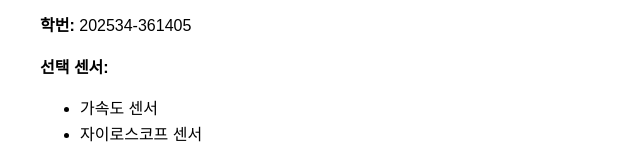
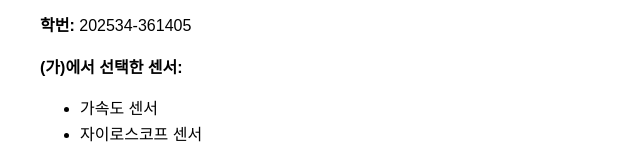
Before and after one commit to wonni-913/sensor-info-, a plain HTML site: page index.html in a window 1280 px wide. Shown: the part 204-353 px from the top of the page, without its empty margins (0-640 px from the left). Drawn offline with Linux system fonts and the light colour scheme.

Commit message:
Update index.html

```diff
--- a/index.html
+++ b/index.html
@@ -13,7 +13,7 @@
   <p><strong>소속 학과:</strong> 컴퓨터과학과</p>
   <p><strong>이름:</strong> 최지원</p>
   <p><strong>학번:</strong> 202534-361405</p>
-  <p><strong>선택 센서:</strong></p>
+  <p><strong>(가)에서 선택한 센서:</strong></p>
   <ul>
     <li>가속도 센서</li>
     <li>자이로스코프 센서</li>
```
